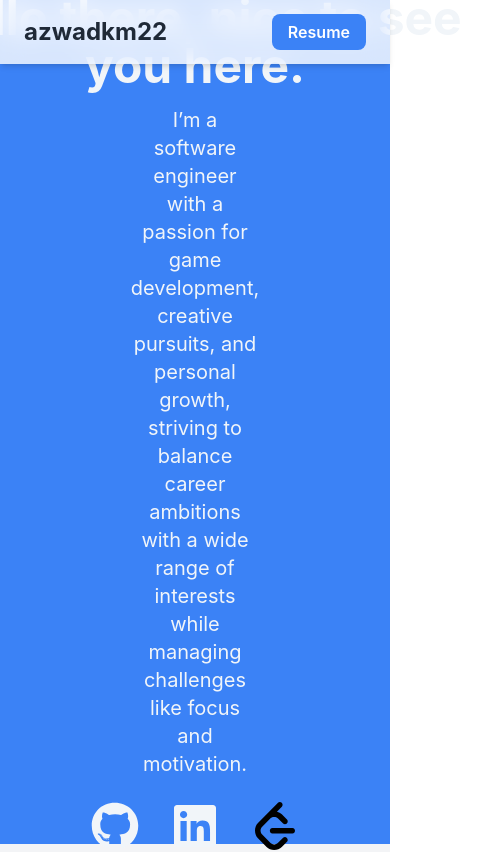
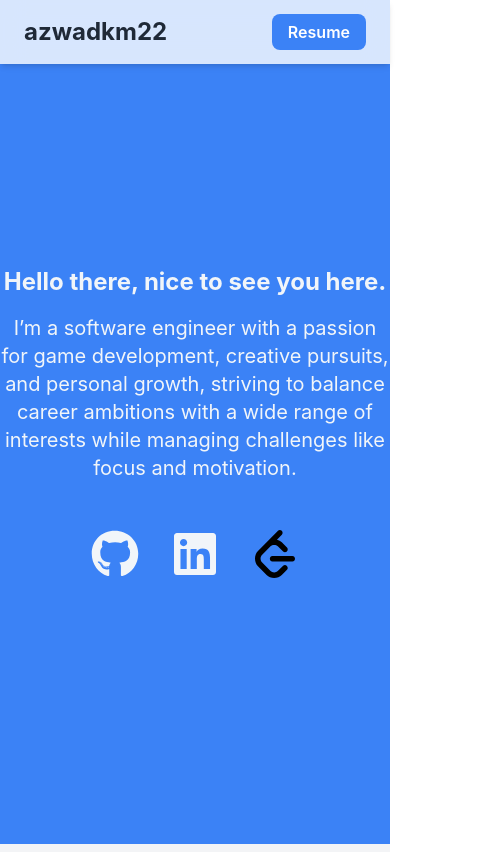
Before and after one commit to azwadkm22/Portfolio, a React (Create React App) app: page / in a window 390 px wide. Shown: the top 852 px of the page, 499 px wide, since content can reach past the window. Built offline with nearby package versions, Linux system fonts and the light colour scheme.

Commit message:
Made the home section responsive

```diff
--- a/src/components/Home.js
+++ b/src/components/Home.js
@@ -7,8 +7,8 @@ function Home() {
     return (
         <div className="h-screen flex items-center justify-center bg-blue-500 text-slate-100">
             <div className="text-center">
-                <h1 className="text-5xl font-bold mb-4">Hello there, nice to see you here.</h1>
-                <p className="text-xl mb-6 px-60">I’m a software engineer with a passion for game development, creative pursuits, and personal growth, striving to balance career ambitions with a wide range of interests while managing challenges like focus and motivation.</p>
+                <h1 className="text-2xl md:text-5xl font-bold mb-4">Hello there, nice to see you here.</h1>
+                <p className="text-xl mb-12 md:px-60">I’m a software engineer with a passion for game development, creative pursuits, and personal growth, striving to balance career ambitions with a wide range of interests while managing challenges like focus and motivation.</p>
 
                 {/* Links to GitHub, LinkedIn, and Leetcode */}
                 <div className="flex justify-center space-x-8">
```
